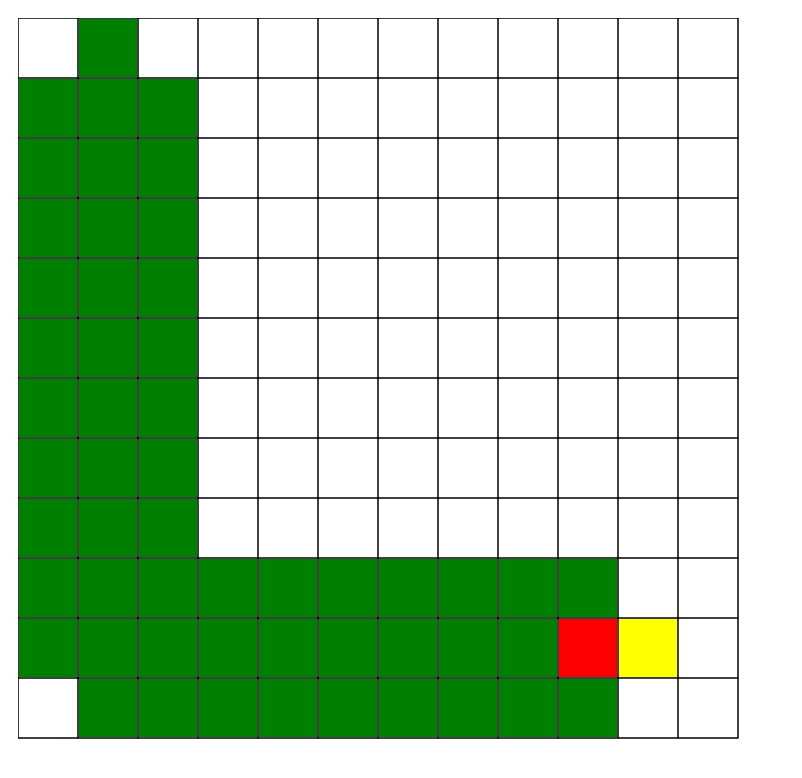
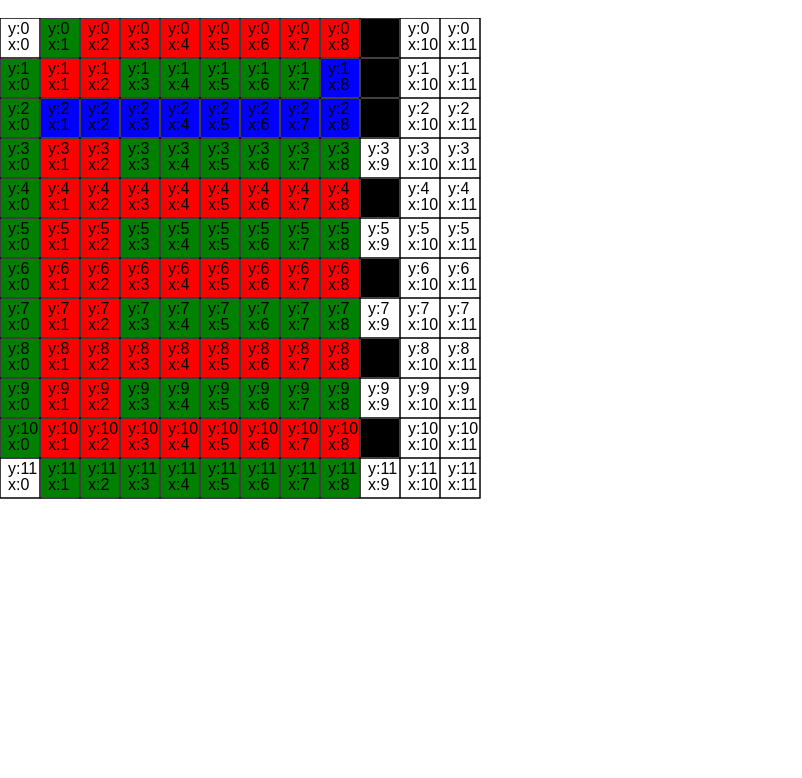
Before and after one commit to Aksigera/heuristic-search, a plain HTML site: page index.html in a window 1280 px wide. Shown: the whole page, without its empty margins (0-802 px from the left). Drawn offline with Linux system fonts and the light colour scheme.

Commit message:
Project dramatically changed

```diff
--- a/index.html
+++ b/index.html
@@ -5,7 +5,7 @@
     <title>Title</title>
 </head>
 <body>
-<canvas id="canvas" style="margin: 10px;"></canvas>
+<canvas id="canvas" style="margin: 10px -8px;"></canvas>
 <script src="js.js"></script>
 </body>
 </html>
--- a/js.js
+++ b/js.js
@@ -1,60 +1,92 @@
-const scale = 60;
-IHaveNeighbours = {
-    findNeighbours: function () {
-        var neighbour = {};
+const scale = 40;
+NodeProto = {
+    open: function () {
+        this.index = field.opened.length;
+        this.opened = 1;
+        field.opened.push(this);
+        window.view.fillCell(this.x, this.y);
 
-        for (let i = -1; i <= 1; i++) {
-            for (let j = -1; j <= 1; j++) {
-                if (!((i + j) % 2)) {
-                    continue;
-                }
-                neighbour = window.field.nodes[this.y + i][this.x + j];
-                neighbour = window.field.nodes[this.y + i][this.x + j];
-                if (isFree(neighbour)) {
-                    this.neighbours.push(neighbour);
-                    window.view.fillCell(neighbour.x, neighbour.y);
-                    window.view.fillCell(this.x, this.y, 'red');
-                }
-            }
-        }
+    },
+
+    close: function () {
+        field.opened.splice(this.index, 1);
+        this.opened = 2;
     }
 };
 
 function Node(y, x) {
+    this.y = y;
     this.x = x;
-    this.y = y;
-    this.neighbours = [];
+    this.opened = 0;
 }
-Node.prototype = IHaveNeighbours;
+Node.prototype = NodeProto;
 
 function Field(size, walls) {
     this.nodes = [];
     this.edge = [-1, size];
     this.walls = walls;
-    this.findLeader = function () {
-        //TODO: надо доставать объекты из общего массива Field.nodes, иначе туфта. поехали
-        var leaderNeighbour = {};
-        leaderNeighbour.H = Infinity;
-        debugger
-        for (let i = field.currNode.neighbours.length - 1; i >= 0; i--) {
-            field.currNode.neighbours[i] = countMasses(field.currNode.neighbours[i]);
-            if (field.currNode.neighbours[i].H < leaderNeighbour.H) {
-                leaderNeighbour = field.currNode.neighbours[i];
-            }
-        }
-
-        this.currNode =  leaderNeighbour;
-    };
+    this.opened = [];
 
     for (let y = size; y >= 0; y--) {
         this.nodes[y] = [];
-        for (var x = size; x >= 0; x--) {
+        for (let x = size; x >= 0; x--) {
             this.nodes[y][x] = new Node(y, x);
         }
+    }
+    for (let i = walls.length - 1; i >= 0; i--) {
+        window.view.fillCell(walls[i][1], walls[i][0], 'black');
+    }
+}
+
+function heuristicSearch() {
+    field.currNode = {F: Infinity};
+    for (var i = field.opened.length - 1; i >= 0; i--) {
+        if (field.opened[i].F < field.currNode.F) {
+            field.currNode = field.opened[i];
+        }
+    }
+    field.currNode.close();
+
+    for (let i = -1; i <= 1; i++) {
+        for (let j = -1; j <= 1; j++) {
+            if (!((i + j) % 2)) {
+                continue;
+            }
+            debugger;
+
+            if (isFree({
+                    y: field.currNode.y + i,
+                    x: field.currNode.x + j
+                })) {
+                var neighbour = window.field.nodes[field.currNode.y + i][field.currNode.x + j];
+
+                if (!neighbour.opened) {
+                    neighbour.open();
+                    neighbour.parentNode = field.currNode;
+                    neighbour['G'] = field.currNode.G + 1;
+                    neighbour['H'] = Math.abs(neighbour.y - field.finishNode.y) + Math.abs(neighbour.x - field.finishNode.x);
+                    neighbour['F'] = neighbour.G + neighbour.H;
+                }
+                if (field.currNode.parentNode && (neighbour.G < field.currNode.parentNode.G)) {
+                    debugger;
+                    field.currNode.parentNode = neighbour;
+                    field.currNode['G'] = neighbour.G + 1;
+                    field.currNode.F = field.currNode.G + field.currNode.H;
+                }
+
+                window.view.fillCell(field.currNode.x, field.currNode.y, 'red');
+            }
+        }
+    }
+
+    if (field.currNode.x === field.finishNode.x && field.currNode.y === field.finishNode.y) {
+        field.finished = true;
+        window.view.fillCell(field.currNode.x, field.currNode.y, 'yellow');
     }
 }
 
 function isFree(node) {
+    if (node.opened === 2) return false;
     var
         walls = window.field.walls,
         edge = window.field.edge;
@@ -77,27 +109,8 @@ function isFree(node) {
     return true;
 }
 
-function heuristicSearch() {
-    field.currNode.findNeighbours();
-    field.findLeader();
-    if (field.currNode.x === field.finishNode.x && field.currNode.y === field.finishNode.y) {
-        field.finished = true;
-        window.view.fillCell(field.currNode.x, field.currNode.y, 'yellow');
-    }
-}
-
-function countMasses(node) {
-    node['G'] = Math.abs(node.y - field.startNode.y) + Math.abs(node.x - field.startNode.x);
-    node['H'] = Math.abs(node.y - field.finishNode.y) + Math.abs(node.x - field.finishNode.x);
-    node['F'] = node.G + node.H;
-    node.parentNode = field.currNode;
-
-    return node;
-}
-
 function init(iterations, size, start, finish, walls = []) {
     window.view = new View(size, scale);
-
     for (var row = (size - 1); row >= 0; row--) {
         for (var col = (size - 1); col >= 0; col--) {
             window.view.drawCell(col, row);
@@ -106,20 +119,24 @@ function init(iterations, size, start, finish, walls = []) {
 
     window.field = new Field(size, walls);
     field.finished = false;
-    field.currNode = field.startNode = new Node(start[0], start[1]); //TODO: Сохранить значения координат для finish и start nodes в переменные и проверить разницу в  производительности
-    field.finishNode = new Node(finish[0], finish[1]);
+    field.startField = field.nodes[start[0]][start[1]];
+    field.finishNode = field.nodes[finish[0]][finish[1]];
+    field.startField.open();
+    field.startField['G'] = 0;
+    field.startField['F'] = Math.abs(field.startField.y - field.finishNode.y) + Math.abs(field.startField.x - field.finishNode.x);
 
     var timer = new Timer('Heuristic Search');
-
     for (window.iteration = iterations; iteration !== 0; iteration--) {
         heuristicSearch();
         if (field.finished === true) {
             window.iteration = 1;
             console.log('FINISHED!!!');
-            console.log(field.currNode);
         }
     }
-
+    while (field.currNode.parentNode) {
+        window.view.fillCell(field.currNode.x, field.currNode.y, 'blue');
+        field.currNode = field.currNode.parentNode;
+    }
     timer.stop();
 }
 
@@ -140,14 +157,22 @@ function View(size, scale) {
     this.canvas.width = size * scale * 1.2;
     this.canvas.height = size * scale * 1.2;
     this.ctx = this.canvas.getContext("2d");
-    this.ctx.fillStyle = "green";
+    this.ctx.fillStyle = "black";
+    this.ctx.font = '' + 0.3 * scale + "pt Arial";
     this.ctx.strokeRect(0, 0, size * this.scale, size * this.scale);
     this.drawCell = function (col, row) {
         this.ctx.strokeRect(col * scale, row * scale, scale, scale);
+        window.view.ctx.fillText('y:' + row, (col + .2) * scale, (row + .4) * scale);
+        window.view.ctx.fillText('x:' + col, (col + .2) * scale, (row + .8) * scale);
     };
     this.fillCell = function (col, row, color = 'green') {
         this.ctx.fillStyle = color;
         this.ctx.fillRect(col * scale + 1, row * scale + 1, scale - 2, scale - 2);
+
+        this.ctx.fillStyle = 'black';
+        window.view.ctx.fillText('y:' + row, (col + .2) * scale, (row + .4) * scale);
+        window.view.ctx.fillText('x:' + col, (col + .2) * scale, (row + .8) * scale);
     }
 }
-init(100, 12, [1, 1], [10, 10]);
+
+init(150, 12, [1, 1], [10, 10], [[10, 9], [8, 9], [6, 9], [4, 9], [2, 9], [1, 9], [0, 9]]);
```
